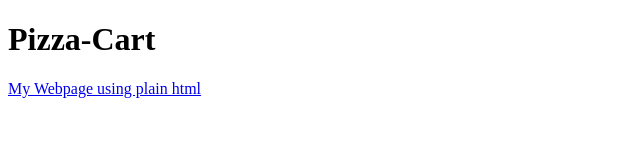
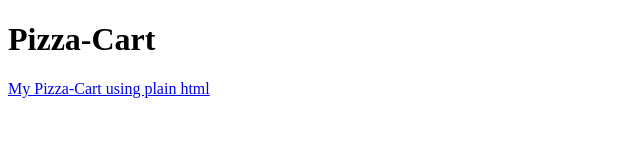
Before and after one commit to Sbonganzimande123/Pizza-Cart, a plain HTML site: page index.html in a window 1280 px wide. Shown: the full height of the page, 0-640 px from the left. Drawn offline with Linux system fonts and the light colour scheme.

Commit message:
second commit pizza cart

```diff
--- a/index.html
+++ b/index.html
@@ -12,7 +12,7 @@
 
 
 <div class = "join">
-    <a href="pizza_cart.html">My Webpage using plain html</a>
+    <a href="pizza_cart.html">My Pizza-Cart using plain html</a>
 </div>
 
 </body>
```
